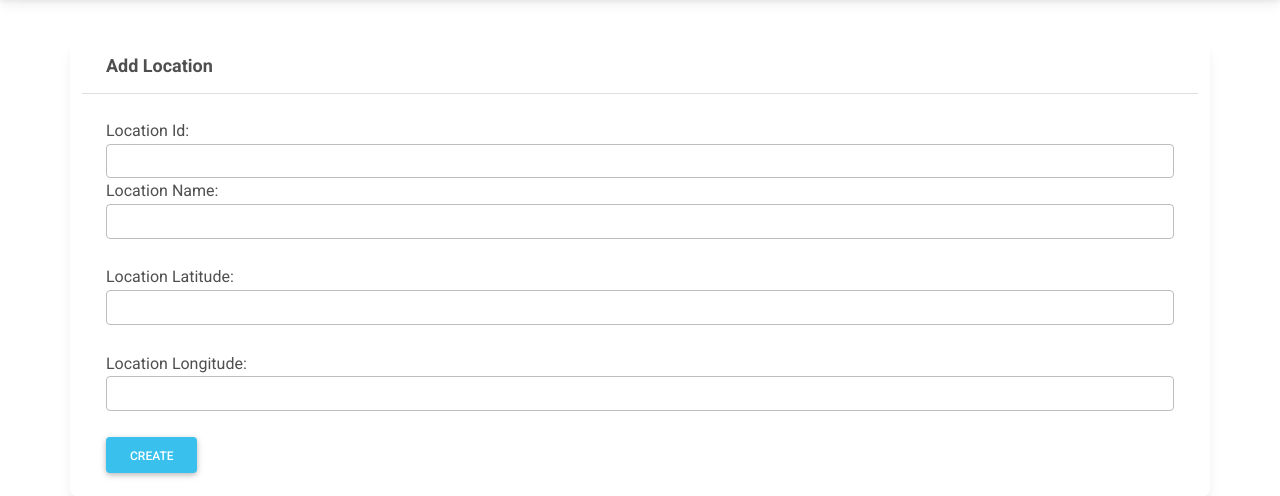
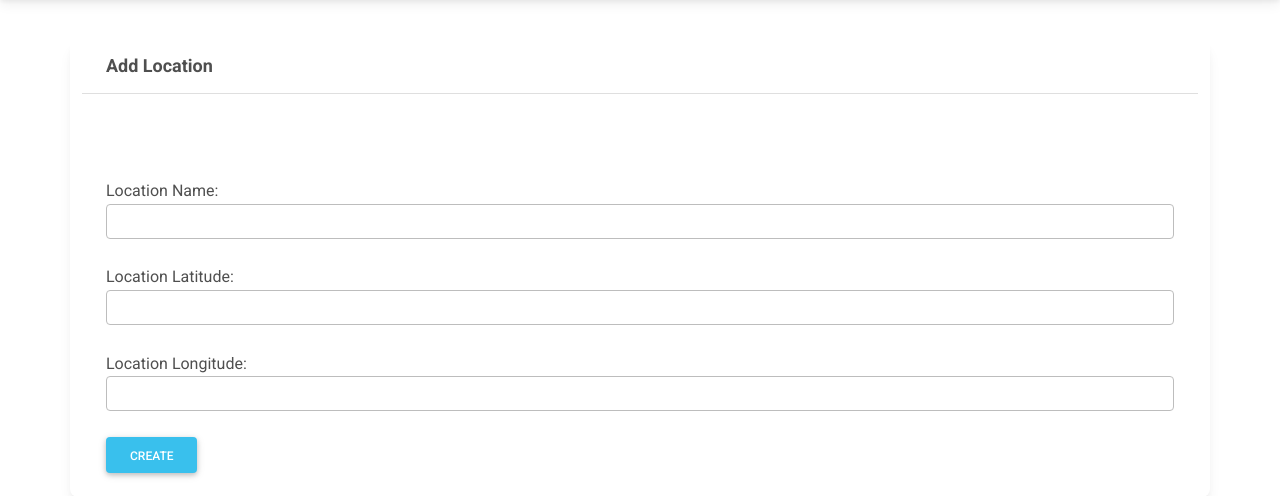
Before and after one commit to KHARIKA17/FSA-11, a Node server app: page /location/create in a window 1280 px wide. Shown: the part 59-555 px from the top of the page. Run offline with Node 20, Linux system fonts and the light colour scheme; some libraries are stand-ins or nearby versions.

Commit message:
deleted id

```diff
--- a/models/location.js
+++ b/models/location.js
@@ -4,6 +4,7 @@ module.exports = (db, DataTypes) => {
       type: DataTypes.INTEGER,
       primaryKey: true,
       allowNull: false,
+      autoIncrement:true,
     },
     locationName: {
       type: DataTypes.STRING(30),
--- a/public/stylesheets/style.css
+++ b/public/stylesheets/style.css
@@ -52,3 +52,7 @@ article {
   font-weight: bold;
   font-size:large;
 }
+
+.form-group_locId{
+  visibility: hidden;
+}
--- a/views/location/create.ejs
+++ b/views/location/create.ejs
@@ -9,10 +9,10 @@
   </div>
   <div class="card-body">
     <form name="myForm" action="/location/save"  onsubmit="return validateForm()" method="post" >
-      <div class="form-group">
+      <div class="form-group_locId">
 
         <label for="locationId">Location Id:</label>
-        <input type="text" class="form-control" id="locationId" name="locationId" value="<%= location.locationId %>" autocomplete="off" required>
+        <input type="number" class="form-control" id="locationId" name="locationId" value="<%= location.locationId %>" autocomplete="on">
       </div>
 
       <div class="form-group">
```
Also changed, not shown: db.sqlite.
